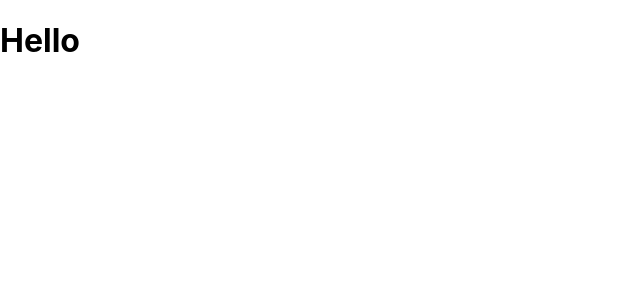
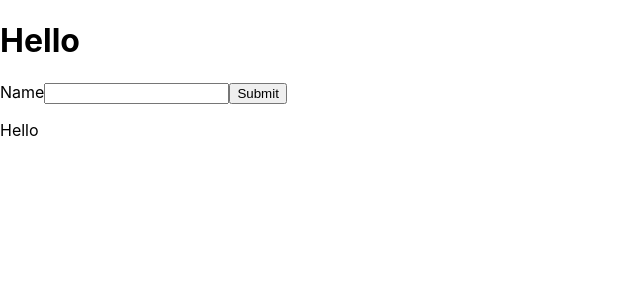
Before and after one commit to ElTragon/playingWithHooks, a React (Create React App) app: page / in a window 1280 px wide. Shown: the top 300 px of the page, without its empty margins (0-640 px from the left). Built offline with nearby package versions, Linux system fonts and the light colour scheme.

Commit message:
basic useRef

```diff
--- a/src/App.js
+++ b/src/App.js
@@ -1,10 +1,11 @@
-import logo from './logo.svg';
 import './App.css';
+import UseRefExample_1 from './components/UseRefExample_1';
 
 function App() {
   return (
     <div className='conatainer mt-5'>
       <h1>Hello</h1>
+      <UseRefExample_1 />
     </div>
   );
 }
--- /dev/null
+++ b/src/components/UseRefExample_1.jsx
@@ -0,0 +1,34 @@
+import { useRef } from 'react';
+
+function UseRefExample_1() {
+  const inputRef = useRef();
+  const paraRef = useRef();
+  const onSubmit = (e) => {
+    e.preventDefault();
+    console.log(inputRef.current.value);
+    inputRef.current.value = 'Hello World';
+    inputRef.current.style.backgroundColor = 'red';
+    paraRef.current.value = 'goodbye';
+  };
+  return (
+    <div>
+      <form onSubmit={onSubmit}>
+        <label htmlFor='name'>Name</label>
+        <input
+          type='text'
+          id='name'
+          ref={inputRef}
+          className='form-control mb-2'
+        />
+        <button className='btn btn-primary' type='submit'>
+          Submit
+        </button>
+        <p onClick={() => inputRef.current.focus()} ref={paraRef}>
+          Hello
+        </p>
+      </form>
+    </div>
+  );
+}
+
+export default UseRefExample_1;
```
